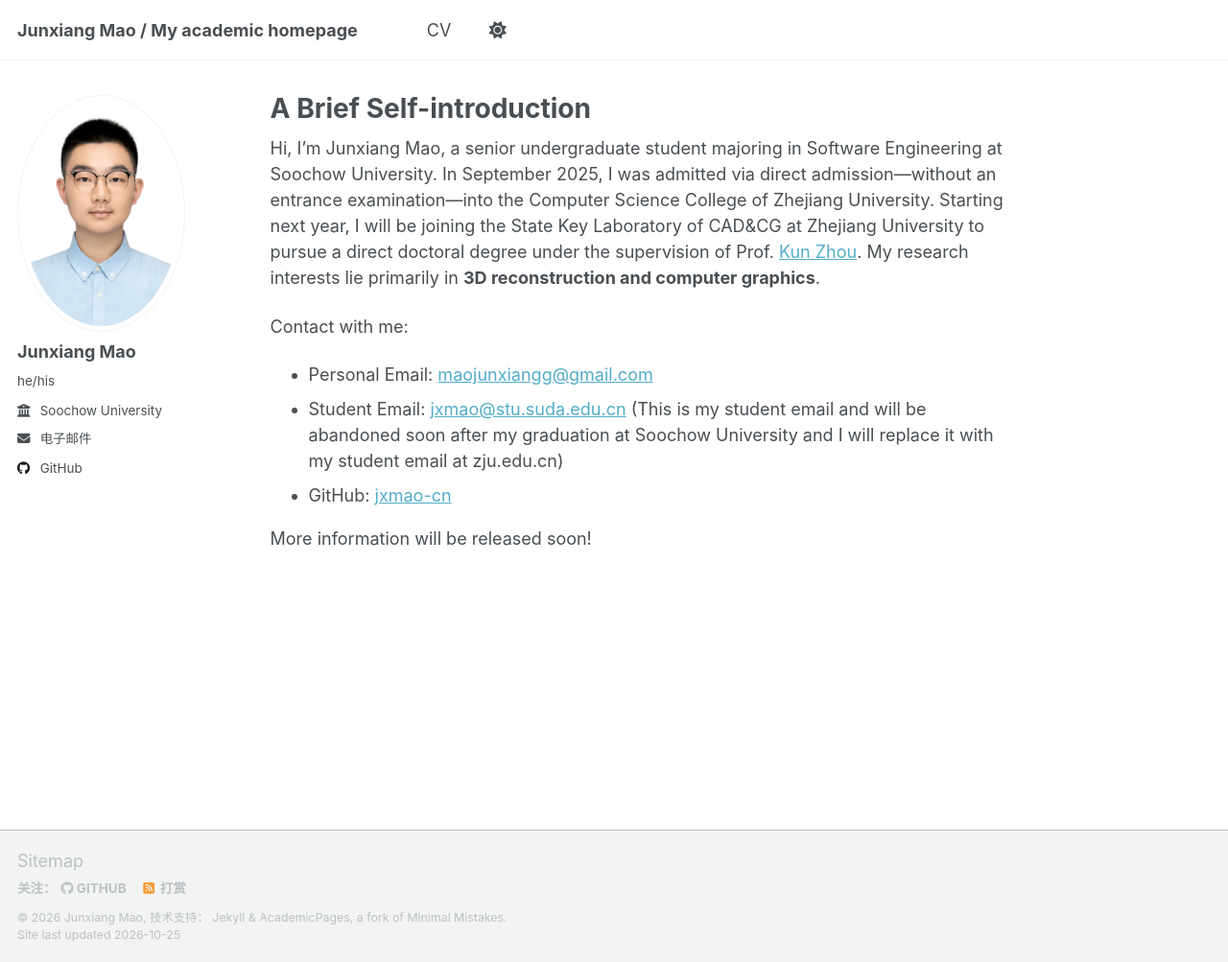
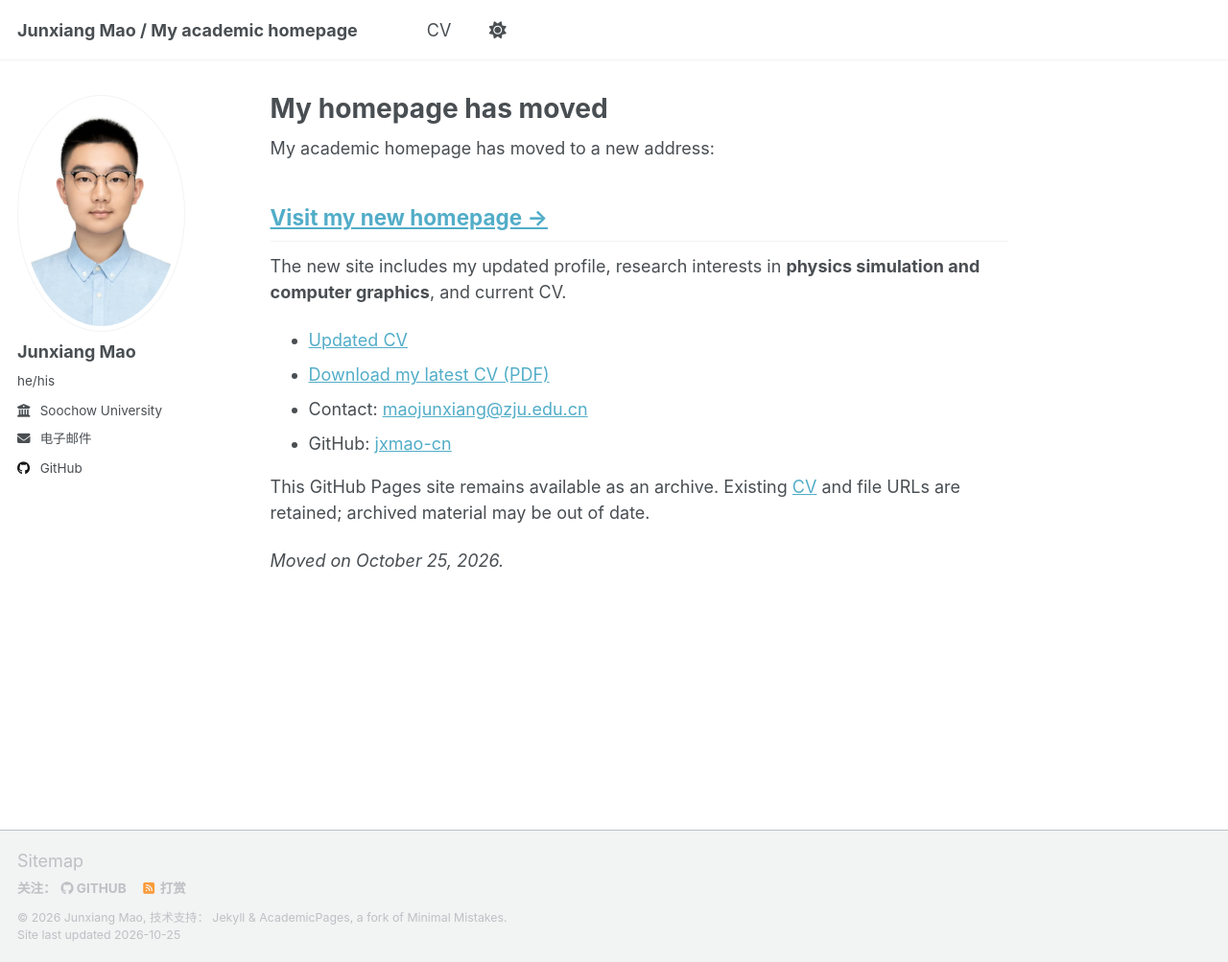
Before and after one commit to jxmao-cn/jxmao-cn.github.io, a Jekyll site: the page built from _pages/about.md, in a window 1280 px wide and 1003 px high. Shown: the whole window at 96% size. Built offline with Jekyll 4.4.1, drawn with Linux system fonts in a browser that asks for light colours; a script that is not in the unit is left out.

Commit message:
Point academic homepage to the new Codex Sites address

```diff
--- a/_pages/about.md
+++ b/_pages/about.md
@@ -1,18 +1,23 @@
 ---
 permalink: /
-title: "A Brief Self-introduction "
+title: "My homepage has moved"
 author_profile: true
 redirect_from:
   - /about/
   - /about.html
 ---
 
-Hi, I’m Junxiang Mao, a senior undergraduate student majoring in Software Engineering at Soochow University.
-In September 2025, I was admitted via direct admission—without an entrance examination—into the Computer Science College of Zhejiang University. Starting next year, I will be joining the State Key Laboratory of CAD&CG at Zhejiang University to pursue a direct doctoral degree under the supervision of Prof. [Kun Zhou](http://kunzhou.net/). My research interests lie primarily in **3D reconstruction and computer graphics**.
+My academic homepage has moved to a new address:
 
-Contact with me:
-- Personal Email: [maojunxiangg@gmail.com](mailto:maojunxiangg@gmail.com)
-- Student Email: [jxmao@stu.suda.edu.cn](mailto:jxmao@stu.suda.edu.cn) (This is my student email and will be abandoned soon after my graduation at Soochow University and I will replace it with my student email at zju.edu.cn)
+## [Visit my new homepage →](https://junxiang-mao.divinechime64.chatgpt.site/)
+
+The new site includes my updated profile, research interests in **physics simulation and computer graphics**, and current CV.
+
+- [Updated CV](https://junxiang-mao.divinechime64.chatgpt.site/cv/)
+- [Download my latest CV (PDF)](https://junxiang-mao.divinechime64.chatgpt.site/files/cv-maojunxiang.pdf)
+- Contact: [maojunxiang@zju.edu.cn](mailto:maojunxiang@zju.edu.cn)
 - GitHub: [jxmao-cn](https://github.com/jxmao-cn)
 
-More information will be released soon!
+This GitHub Pages site remains available as an archive. Existing [CV](/cv/) and file URLs are retained; archived material may be out of date.
+
+*Moved on October 25, 2026.*
```
